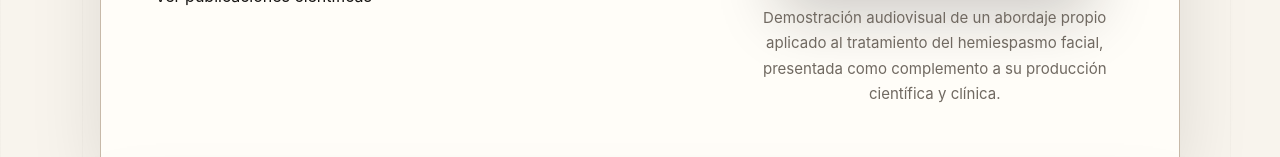
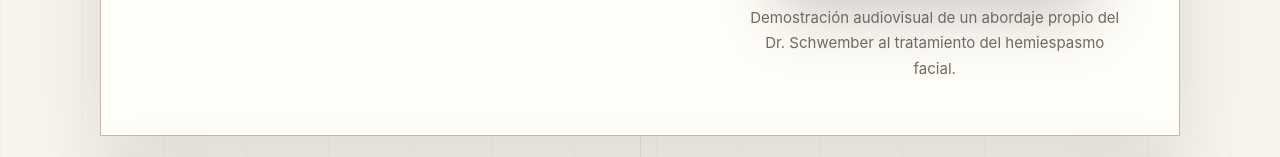
Before and after one commit to InfectedMindz/jorge-schwember-site, a plain HTML site: page index.html in a window 1280 px wide. Shown: the part 10725-10882 px from the top of the page. Drawn offline with Linux system fonts and the light colour scheme.

Commit message:
Refine hemifacial spasm video caption

```diff
--- a/index.html
+++ b/index.html
@@ -547,8 +547,8 @@
               ></iframe>
             </div>
             <p>
-              Demostración audiovisual de un abordaje propio aplicado al tratamiento del hemiespasmo
-              facial, presentada como complemento a su producción científica y clínica.
+              Demostración audiovisual de un abordaje propio del Dr. Schwember al tratamiento del
+              hemiespasmo facial.
             </p>
           </div>
         </article>
```
